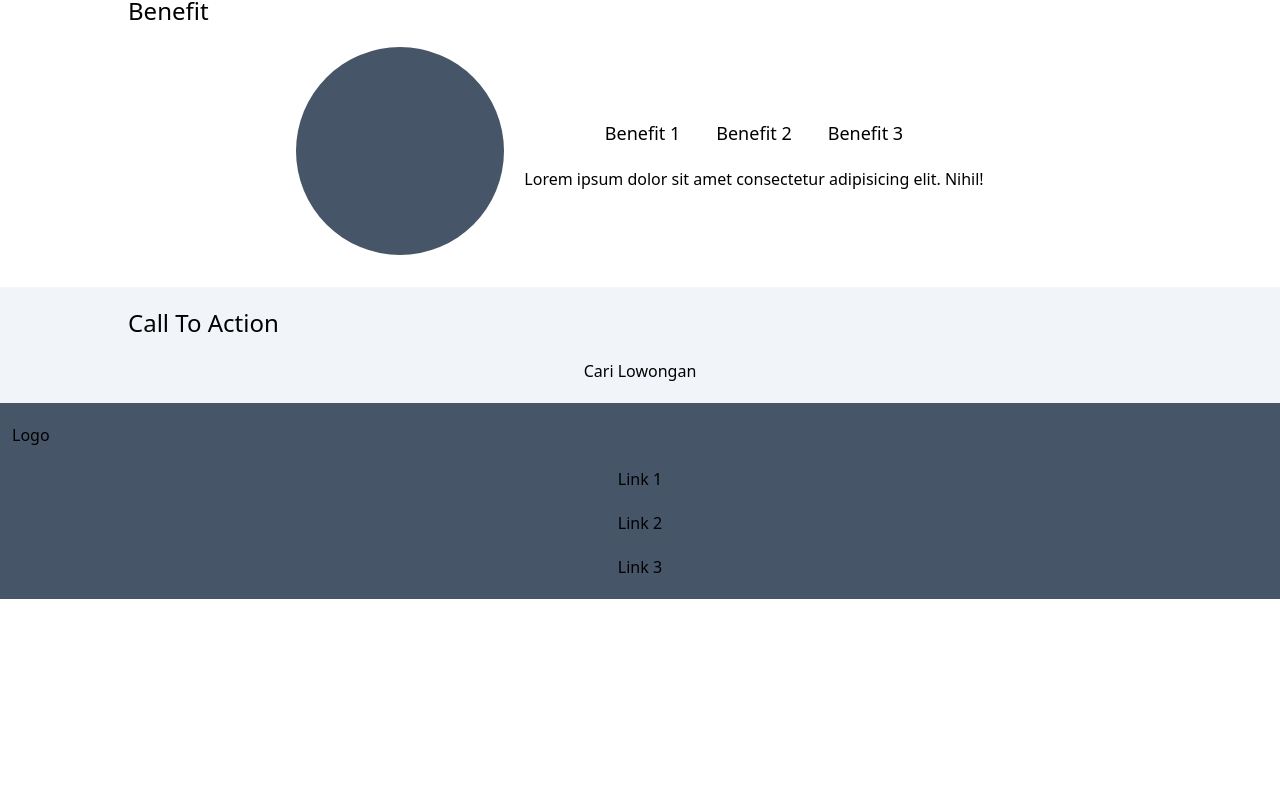
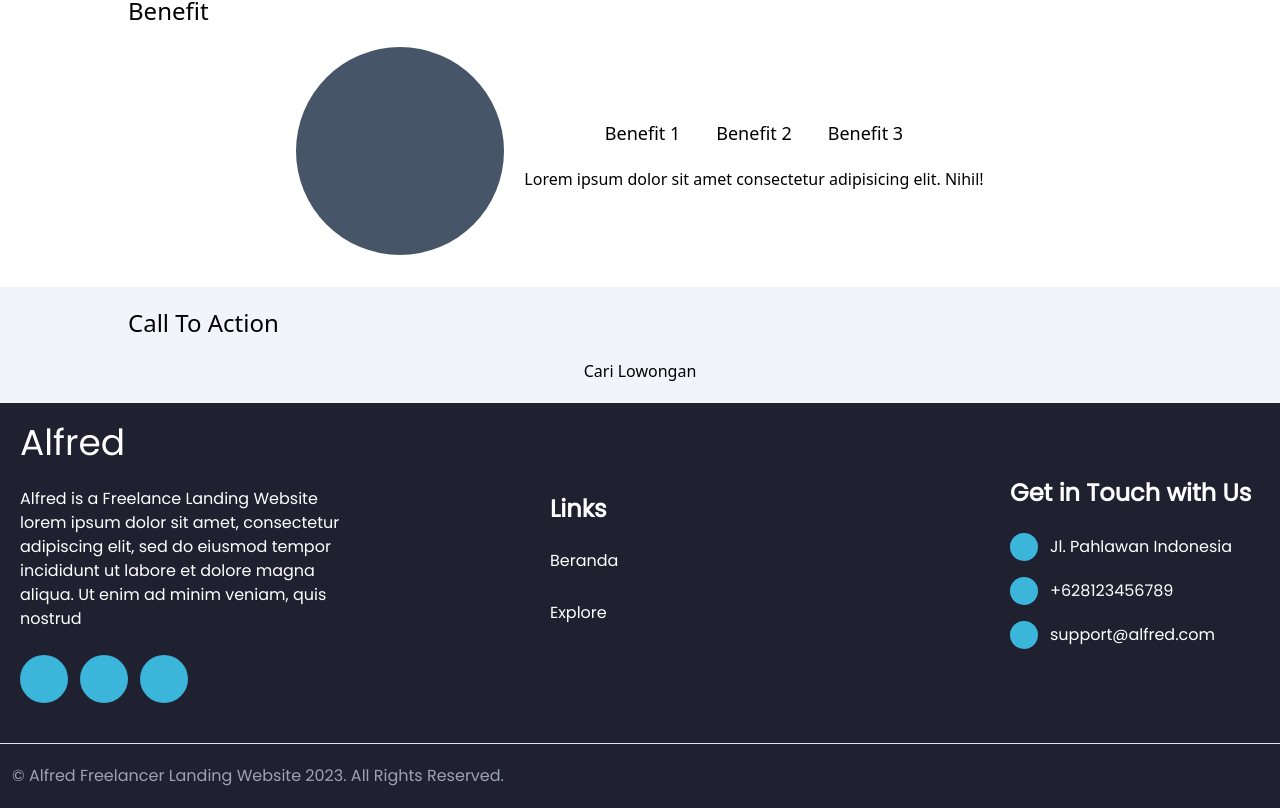
Before and after one commit to aryaimmanuel/alfred-frontend, a Next.js app: page /id/beranda in a window 1280 px wide. Shown: the part 706-1514 px from the top of the page. Before the commit the page ends 1305 px from the top, so only its background shows below. Built offline with nearby package versions, Linux system fonts and the light colour scheme.

Commit message:
feat: update footer styling

```diff
--- a/src/components/layouts/Footer.tsx
+++ b/src/components/layouts/Footer.tsx
@@ -1,10 +1,68 @@
+import Link from "next/link";
+
 export default function Footer() {
   return (
-    <footer className="w-full px-3 py-5 flex flex-col gap-5 bg-slate-600">
-      <span>Logo</span>
-      <button>Link 1</button>
-      <button>Link 2</button>
-      <button>Link 3</button>
+    <footer className="w-full flex flex-col items-center justify-center gap-5 font-poppins text-white bg-[#1F2131]">
+      <div className="w-full max-w-7xl p-5 flex flex-col items-center justify-between gap-9 md:flex-row">
+        <div className="w-full flex flex-col justify-center gap-6 md:w-fit">
+          <span className="text-4xl">Alfred</span>
+          <p className="max-w-xs text-sm sm:text-base">
+            Alfred is a Freelance Landing Website lorem ipsum dolor sit amet,
+            consectetur adipiscing elit, sed do eiusmod tempor incididunt ut
+            labore et dolore magna aliqua. Ut enim ad minim veniam, quis nostrud
+          </p>
+          <div className="flex items-center gap-3">
+            <div className="w-12 h-12 rounded-full bg-[#3CB5DB]"></div>
+            <div className="w-12 h-12 rounded-full bg-[#3CB5DB]"></div>
+            <div className="w-12 h-12 rounded-full bg-[#3CB5DB]"></div>
+          </div>
+        </div>
+
+        <nav className="w-full flex items-center md:max-w-[250px]">
+          <div className="w-fit flex flex-col gap-4">
+            <span className="text-2xl font-semibold">Links</span>
+
+            <div className="flex flex-col gap-3">
+              <Link href={"/id/beranda"} className="py-2 font-light">
+                Beranda
+              </Link>
+              <Link href={"/id/explore"} className="py-2 font-light">
+                Explore
+              </Link>
+            </div>
+          </div>
+        </nav>
+
+        <div className="w-full flex flex-col gap-6 md:w-fit">
+          <span className="min-w-[250px] text-2xl font-semibold">Get in Touch with Us</span>
+
+          <div className="flex flex-col gap-4">
+            <div className="flex items-center gap-3">
+              <div className="w-7 h-7 rounded-full bg-[#3CB5DB]"></div>
+              <p>Jl. Pahlawan Indonesia</p>
+            </div>
+
+            <div className="flex items-center gap-3">
+              <div className="w-7 h-7 rounded-full bg-[#3CB5DB]"></div>
+              <p>+628123456789</p>
+            </div>
+
+            <div className="flex items-center gap-3">
+              <div className="w-7 h-7 rounded-full bg-[#3CB5DB]"></div>
+              <p>support@alfred.com</p>
+            </div>
+          </div>
+        </div>
+      </div>
+
+      <div className="w-full flex items-center justify-center border-t">
+        <div className="w-full max-w-7xl px-3 py-5 flex flex-col items-center justify-between gap-5 text-center sm:flex-row sm:text-left">
+          <span className="text-gray-400">
+            © Alfred Freelancer Landing Website {new Date().getFullYear()}. All
+            Rights Reserved.
+          </span>
+        </div>
+      </div>
     </footer>
   );
 }
```
